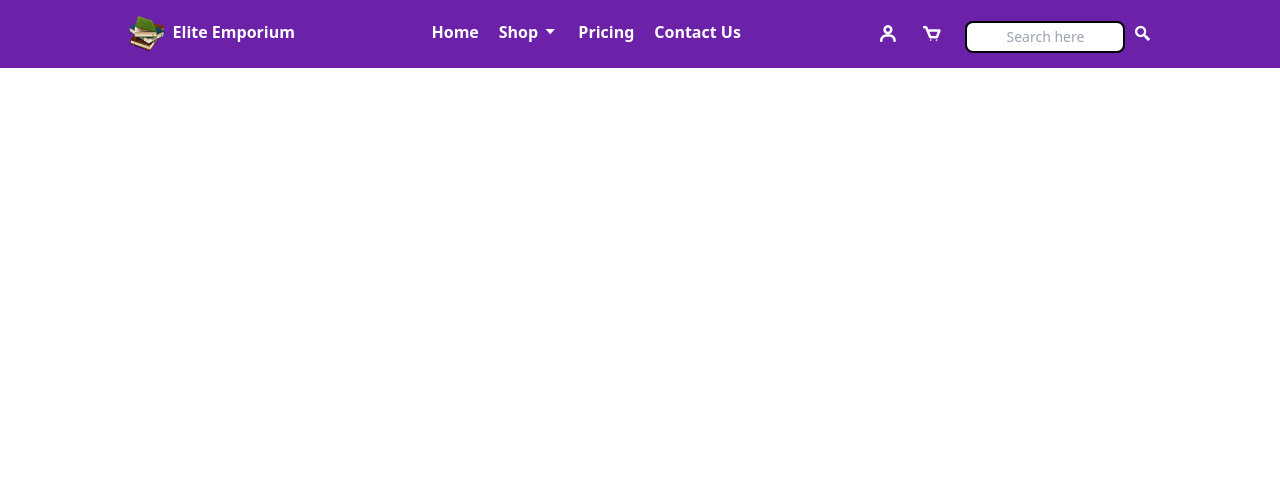
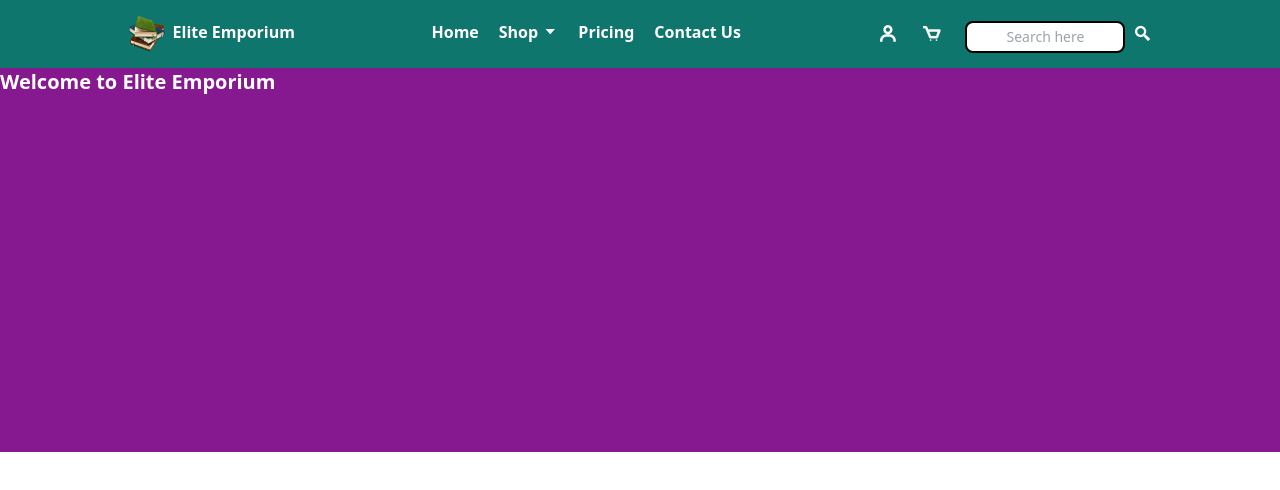
Before and after one commit to AlishaAroob/elite-emporium, a React (Create React App) app: page / in a window 1280 px wide. Shown: the top 490 px of the page. Built offline with nearby package versions, Linux system fonts and the light colour scheme.

Commit message:
Created Home section

```diff
--- a/src/Components/Home.js
+++ b/src/Components/Home.js
@@ -1,5 +1,14 @@
 import React from "react";
 
 export default function Home() {
-  return <div></div>;
+  return (
+    <div className="Section h-96 bg-fuchsia-800">
+      <div className="grid grid-cols-2 ">
+        <h1 className="font-bold text-white text-left text-xl  ">
+          Welcome to Elite Emporium
+        </h1>
+        <p></p>
+      </div>
+    </div>
+  );
 }
--- a/src/Components/Navbar.js
+++ b/src/Components/Navbar.js
@@ -15,7 +15,7 @@ export default function Navbar() {
   return (
     <div>
       <nav className="sticky">
-        <div className="h-13 w-full flex p-3 bg-purple-800 mx-auto justify-evenly">
+        <div className="h-13 w-full flex p-3 mx-auto justify-evenly bg-teal-700">
           <span className="flex justify-between space-x-2">
             <img className="h-9 w-9 my-1" src={logo} alt="" />
             <h1 className="font-bold text-white my-2">Elite Emporium</h1>
@@ -78,7 +78,8 @@ export default function Navbar() {
                     href="/"
                     className="hover:text-yellow-500  text-white font-bold space-x-2 "
                   >
-                    Log In<i className="bx bx-log-in-circle space-x-2 mx-2"></i>
+                    Log In
+                    <i className="bx bx-log-in-circle space-x-2 mx-2 my-2"></i>
                   </a>
                   <a
                     href="/"
```
